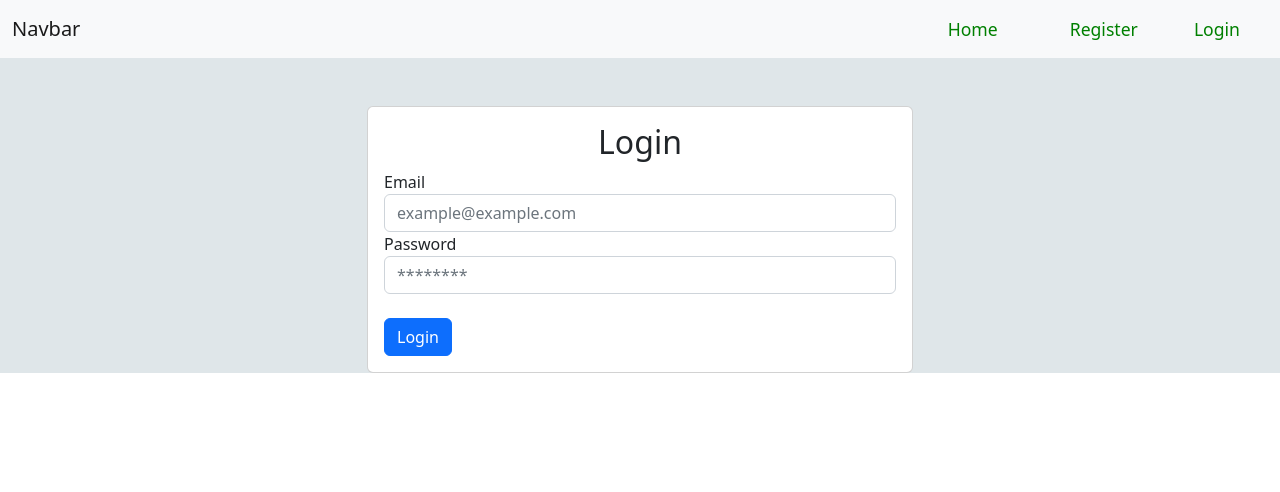
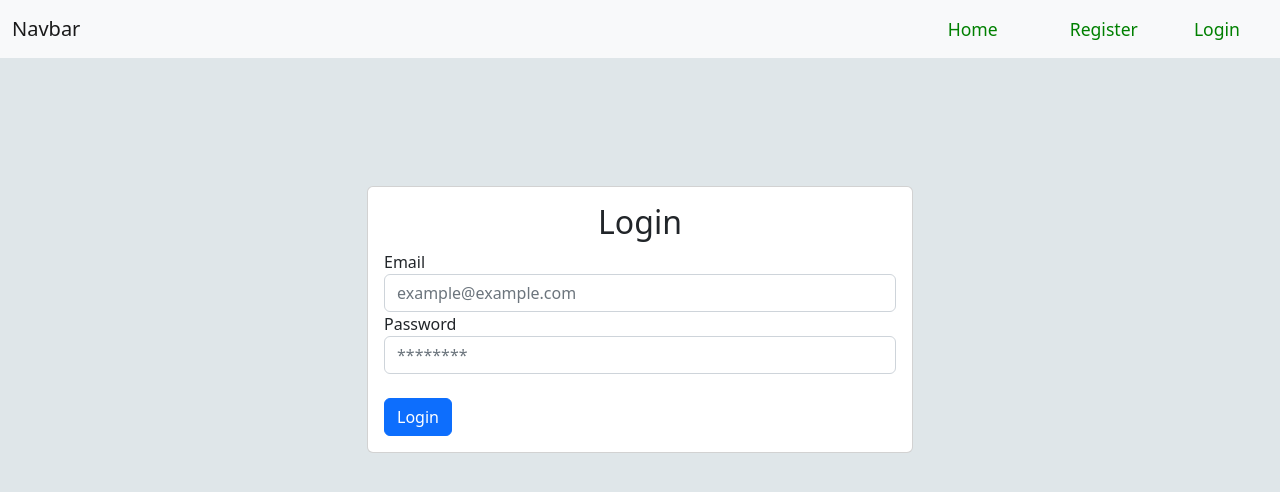
Before and after one commit to Dhanushchandra/Node-Forms, a React (Create React App) app in the folder client/: page /login in a window 1280 px wide. Shown: the top 492 px of the page. Built offline with nearby package versions, Linux system fonts and the light colour scheme; no server answers.

Commit message:
changed login and base styling.

```diff
--- a/client/src/components/Base/styles/Base.css
+++ b/client/src/components/Base/styles/Base.css
@@ -1,7 +1,12 @@
+
+
 .base{
     width: 100%;
     height: 100%;
-    position: relative;
-    overflow: hidden;
+    position: absolute;
+    top: 0;
+    left: 0;
+    right: 0;
+    bottom: 0;
     background-color: #dfe6e9;
 }
--- a/client/src/components/Forms/Login.js
+++ b/client/src/components/Forms/Login.js
@@ -1,6 +1,7 @@
 import React from "react";
 import { useState } from "react";
 import Base from "../Base/Base";
+import "./styles/Login.css";
 
 function Login() {
   const [values, setValues] = useState({
@@ -75,7 +76,7 @@ function Login() {
 
   return (
     <Base>
-      <div className="container">
+      <div className="container login">
         {successMessage()}
         {errorMessage()}
         <div className="row">
--- /dev/null
+++ b/client/src/components/Forms/styles/Login.css
@@ -0,0 +1,5 @@
+.login{
+    position: relative;
+    height: 80%;
+    margin-top: 10vh;
+}
```
